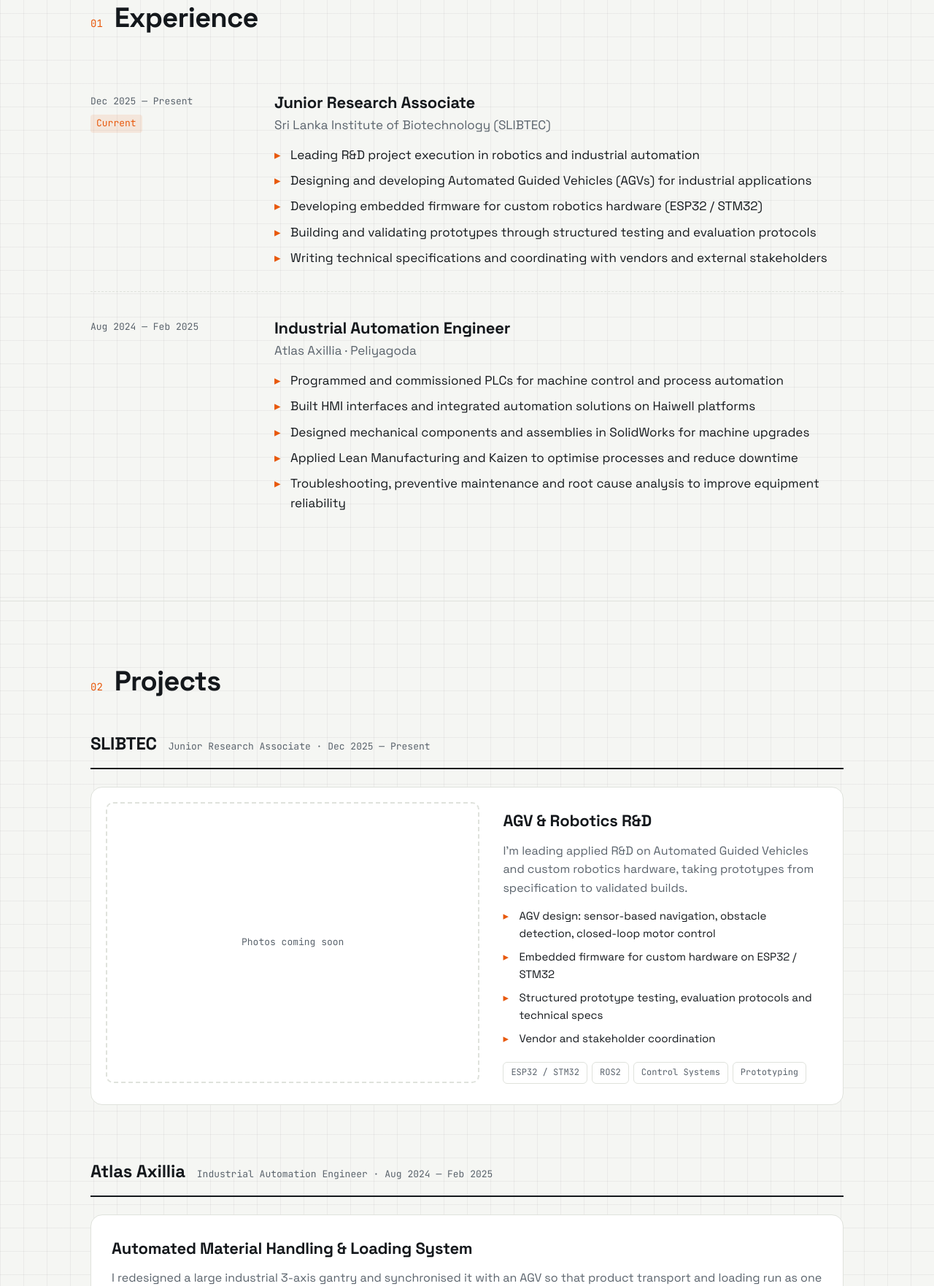
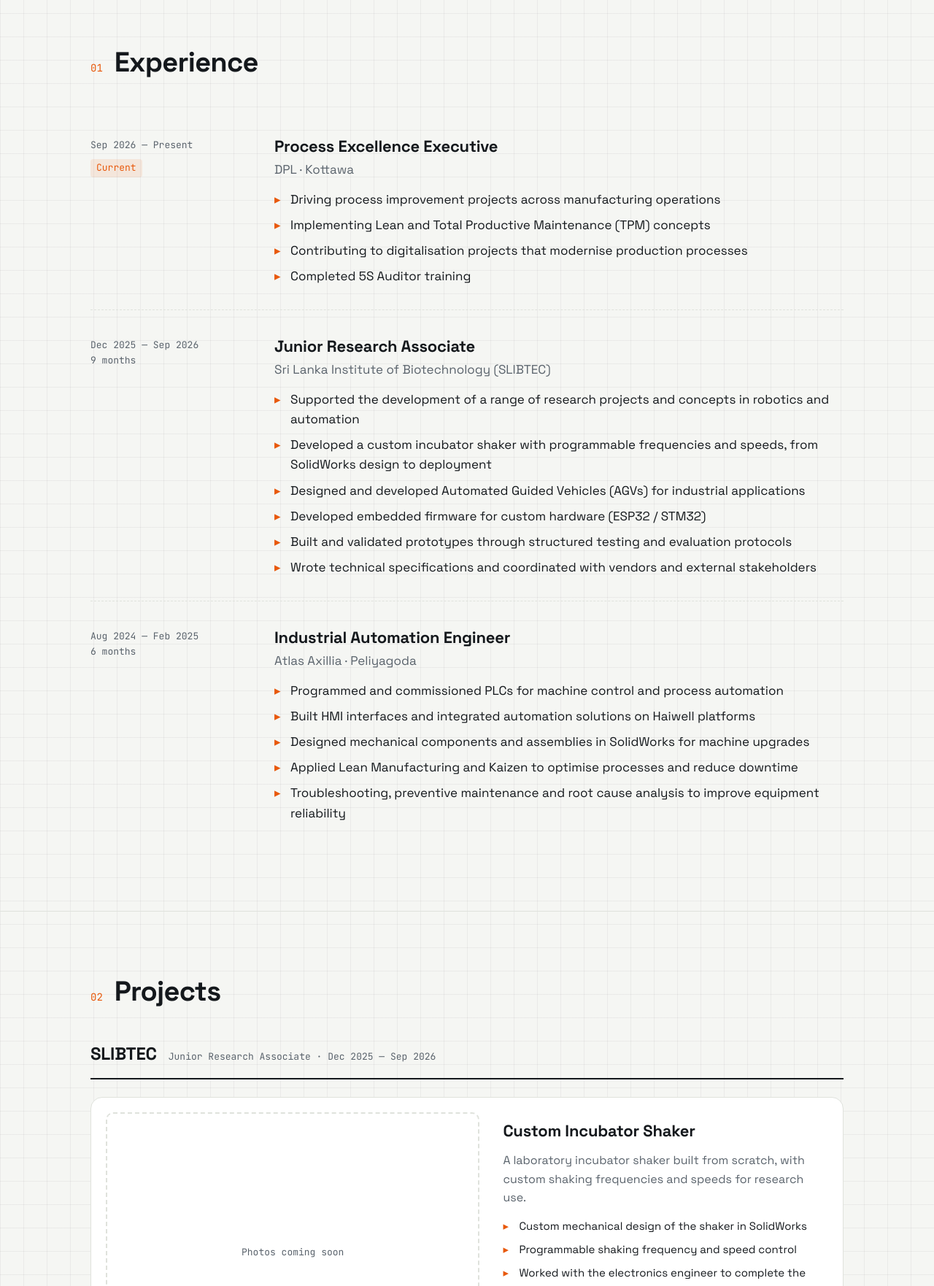
Before and after one commit to milansangeeth/milansangeeth.github.io, a plain HTML site: page index.html in a window 1280 px wide. Shown: the part 1038-2800 px from the top of the page at 73% size. Drawn offline with Linux system fonts and the light colour scheme.

Commit message:
Add DPL role, incubator shaker project and 5S training
Co-Authored-By: Claude Opus 5.5 <noreply@anthropic.com>

```diff
--- a/index.html
+++ b/index.html
@@ -4,7 +4,7 @@
 <meta charset="utf-8">
 <meta name="viewport" content="width=device-width, initial-scale=1">
 <title>Milan Sangeeth</title>
-<meta name="description" content="Milan Sangeeth — Automation & Robotics Engineer. PLC, embedded systems, industrial IoT, AGVs, computer vision and SolidWorks design.">
+<meta name="description" content="Milan Sangeeth — Automation & Robotics Engineer and Process Excellence Executive. PLC, embedded systems, industrial IoT, AGVs, computer vision and SolidWorks design.">
 <link rel="preconnect" href="https://fonts.googleapis.com">
 <link rel="preconnect" href="https://fonts.gstatic.com" crossorigin>
 <link href="https://fonts.googleapis.com/css2?family=Space+Grotesk:wght@400;500;600;700&family=JetBrains+Mono:wght@400;500&display=swap" rel="stylesheet">
@@ -286,9 +286,9 @@
 <header class="hero" id="top">
   <div class="wrap">
     <div>
-      <div class="tag">Junior Research Associate @ SLIBTEC</div>
+      <div class="tag">Process Excellence Executive @ DPL</div>
       <h1>Milan Sangeeth.<br>I build machines that <em>think and move.</em></h1>
-      <p class="lede">I'm an Automation &amp; Robotics Engineer who has taken projects from concept to commissioning: PLC-controlled production lines, autonomous AGVs, embedded firmware, industrial IoT and machine vision.</p>
+      <p class="lede">I'm an Automation &amp; Robotics Engineer who has taken projects from concept to commissioning: PLC-controlled production lines, autonomous AGVs, custom lab equipment, embedded firmware, industrial IoT and machine vision. Now I'm applying that to Lean, TPM and digitalisation on the factory floor.</p>
       <div class="cta">
         <a class="btn primary" href="#projects">View my work →</a>
         <a class="btn" href="mailto:sangeethmilan206@gmail.com">Get in touch</a>
@@ -311,22 +311,37 @@
     <div class="sec-head"><span class="sec-num">01</span><h2>Experience</h2></div>
 
     <div class="job reveal">
-      <div class="when">Dec 2025 — Present<br><span class="now">Current</span></div>
+      <div class="when">Sep 2026 — Present<br><span class="now">Current</span></div>
       <div>
-        <h3>Junior Research Associate</h3>
-        <div class="org">Sri Lanka Institute of Biotechnology (SLIBTEC)</div>
+        <h3>Process Excellence Executive</h3>
+        <div class="org">DPL · Kottawa</div>
         <ul class="points">
-          <li>Leading R&amp;D project execution in robotics and industrial automation</li>
-          <li>Designing and developing Automated Guided Vehicles (AGVs) for industrial applications</li>
-          <li>Developing embedded firmware for custom robotics hardware (ESP32 / STM32)</li>
-          <li>Building and validating prototypes through structured testing and evaluation protocols</li>
-          <li>Writing technical specifications and coordinating with vendors and external stakeholders</li>
+          <li>Driving process improvement projects across manufacturing operations</li>
+          <li>Implementing Lean and Total Productive Maintenance (TPM) concepts</li>
+          <li>Contributing to digitalisation projects that modernise production processes</li>
+          <li>Completed 5S Auditor training</li>
         </ul>
       </div>
     </div>
 
     <div class="job reveal">
-      <div class="when">Aug 2024 — Feb 2025</div>
+      <div class="when">Dec 2025 — Sep 2026<br>9 months</div>
+      <div>
+        <h3>Junior Research Associate</h3>
+        <div class="org">Sri Lanka Institute of Biotechnology (SLIBTEC)</div>
+        <ul class="points">
+          <li>Supported the development of a range of research projects and concepts in robotics and automation</li>
+          <li>Developed a custom incubator shaker with programmable frequencies and speeds, from SolidWorks design to deployment</li>
+          <li>Designed and developed Automated Guided Vehicles (AGVs) for industrial applications</li>
+          <li>Developed embedded firmware for custom hardware (ESP32 / STM32)</li>
+          <li>Built and validated prototypes through structured testing and evaluation protocols</li>
+          <li>Wrote technical specifications and coordinated with vendors and external stakeholders</li>
+        </ul>
+      </div>
+    </div>
+
+    <div class="job reveal">
+      <div class="when">Aug 2024 — Feb 2025<br>6 months</div>
       <div>
         <h3>Industrial Automation Engineer</h3>
         <div class="org">Atlas Axillia · Peliyagoda</div>
@@ -350,8 +365,27 @@
     <div class="group reveal">
       <div class="group-head">
         <span class="group-org">SLIBTEC</span>
-        <span class="group-meta">Junior Research Associate · Dec 2025 — Present</span>
+        <span class="group-meta">Junior Research Associate · Dec 2025 — Sep 2026</span>
       </div>
+      <article class="proj">
+        <div class="gallery g-empty">
+          <!-- TODO: add incubator shaker photos (e.g. images/slibtec-shaker.jpg) and replace the placeholder with <figure> elements -->
+          <div class="placeholder">Photos coming soon</div>
+        </div>
+        <div class="proj-body">
+          <h3>Custom Incubator Shaker</h3>
+          <p>A laboratory incubator shaker built from scratch, with custom shaking frequencies and speeds for research use.</p>
+          <ul class="points">
+            <li>Custom mechanical design of the shaker in SolidWorks</li>
+            <li>Programmable shaking frequency and speed control</li>
+            <li>Worked with the electronics engineer to complete the PCB design and build</li>
+            <li>Implemented successfully and runs reliably in high-humidity environments</li>
+          </ul>
+          <div class="outcome"><b>Outcome:</b> The shaker was deployed successfully and runs reliably under high-humidity conditions.</div>
+          <div class="chips"><span class="chip">SolidWorks</span><span class="chip">Motor Control</span><span class="chip">PCB</span><span class="chip">Embedded Systems</span><span class="chip">Lab Equipment</span></div>
+        </div>
+      </article>
+
       <article class="proj">
         <div class="gallery g-empty">
           <!-- TODO: add SLIBTEC photos to the images folder, then replace the placeholder with e.g.
@@ -492,7 +526,7 @@
       <div class="skill reveal"><h4>Industrial IoT &amp; Data</h4><div class="chips"><span class="chip">Node-RED</span><span class="chip">MQTT</span><span class="chip">MySQL</span><span class="chip">Firebase</span><span class="chip">Real-Time Dashboards</span></div></div>
       <div class="skill reveal"><h4>Software &amp; AI</h4><div class="chips"><span class="chip">Python</span><span class="chip">C / C++</span><span class="chip">OpenCV</span><span class="chip">TensorFlow</span><span class="chip">Machine Learning</span></div></div>
       <div class="skill reveal"><h4>Mechanical Design</h4><div class="chips"><span class="chip">SolidWorks</span><span class="chip">3D CAD Modelling</span><span class="chip">Assemblies</span><span class="chip">Motion Studies</span><span class="chip">Rapid Prototyping</span></div></div>
-      <div class="skill reveal"><h4>Operations</h4><div class="chips"><span class="chip">Lean &amp; Kaizen</span><span class="chip">Root Cause Analysis</span><span class="chip">Preventive Maintenance</span><span class="chip">Tech Specs</span><span class="chip">Vendor Coordination</span></div></div>
+      <div class="skill reveal"><h4>Process Excellence</h4><div class="chips"><span class="chip">Lean &amp; Kaizen</span><span class="chip">TPM</span><span class="chip">5S Auditing</span><span class="chip">Digitalisation</span><span class="chip">Root Cause Analysis</span><span class="chip">Preventive Maintenance</span><span class="chip">Tech Specs</span><span class="chip">Vendor Coordination</span></div></div>
     </div>
   </div>
 </section>
@@ -508,6 +542,7 @@
       </div>
       <div class="box reveal">
         <h4>Leadership &amp; Training</h4>
+        <div class="entry"><b>5S Auditor Training</b><span>DPL</span><small>2026</small></div>
         <div class="entry"><b>President, Inventor's Club</b><span>University of Kelaniya</span><small>2022 — 2024</small></div>
         <div class="entry"><b>Team Building &amp; Leadership Programme</b><span>MAS Thulhiriya</span><small>2025</small></div>
         <div class="entry"><b>Awareness &amp; Capacity-Building Programme</b><span>National Innovation Agency / Ministry of Science &amp; Technology</span><small>2026</small></div>
```
